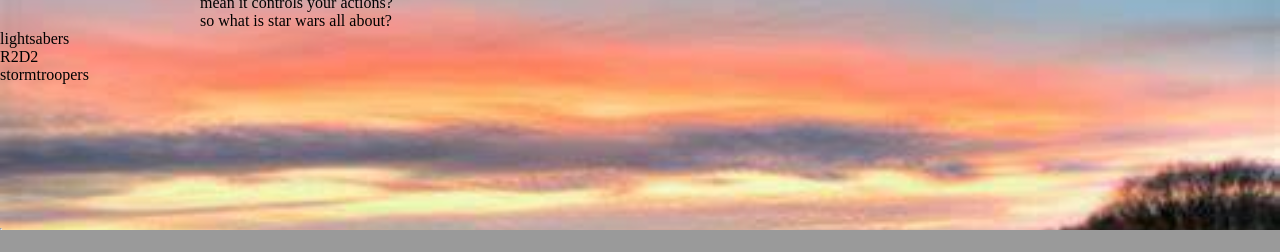
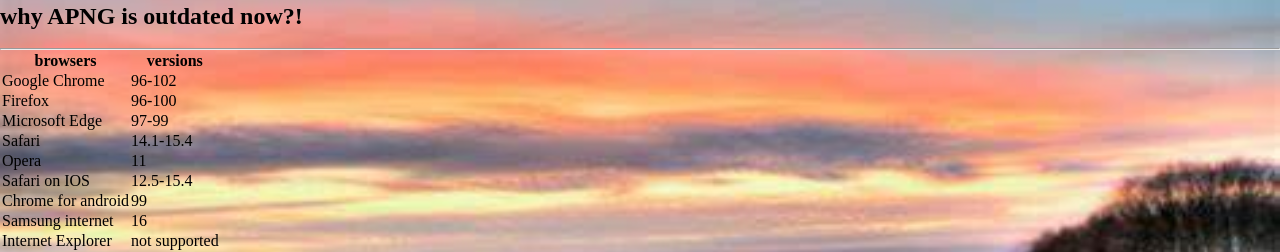
Before and after one commit to thelazyant164/APNG-Simple-Website, a PHP site: page /topic.html in a window 1280 px wide. Shown: the part 1010-1262 px from the top of the page. Before the commit the page ends 1240 px from the top, so only its background shows below. Run offline with PHP 8.4, Linux system fonts and the light colour scheme.

Commit message:
[R] - resolved conflict for topic.html

```diff
--- a/assign1/styles/style.css
+++ b/assign1/styles/style.css
@@ -62,11 +62,6 @@ body {
     overflow-y: scroll;
 }
 
-main{
-  width: 100%;
-  flex: 1;
-}
-
 /* Footer */
 footer{
     background-color: #333;
@@ -100,6 +95,10 @@ p {
   padding-left: 200px;
 }
 
+#bg-container {
+  margin-bottom: 46.6vh;
+}
+
 /*Dark mode implementation*/
 #bg-container h1{
   margin-top: 20px;
@@ -127,6 +126,19 @@ p {
 
 
 /*For quiz.html*/
+
+
+/*Parallax scrolling for images*/
+/*sets scroll properties for whole page*/
+.wrapper{
+  height: 100vh;
+  overflow-x: hidden; /*Disable horizontal scrollbar when scale image*/
+  overflow-y: auto;
+  perspective: 2px;
+}
+
+
+
 /*Dark mode implementation*/
 
 /*By default, light mode is picked ("Dark mode" label is displayed and "Light mode" label is hidden)*/
@@ -165,14 +177,11 @@ p {
 /*CONTAINER*/
 #container{
   background-color: var(--bg);
-  z-index: 1;
   height: auto;
-  width: auto;
+  width: 100%;
 }
 
 form{
-  z-index: 2;
-  padding: 50px 20px;
   height: auto;
   display: flex;
   flex-direction: column;
@@ -210,14 +219,15 @@ form .bubble:nth-child(2n) {
 
 /*BUBBLE*/
 .bubble{
-  z-index: 3;
   flex-grow: 0;
+  margin-left: 3%;
+  margin-right: 3%;
+  margin-bottom: 2%;
   width: 400px;
   border-radius: 20px;
   border: 5px solid purple;
   display: inline-block;
   height: auto;
-  margin: 10px;
   justify-content: left;
   background-color: var(--bubble-bg);
 }
--- a/assign1/topic.html
+++ b/assign1/topic.html
@@ -1,8 +1,15 @@
-<html>
+<!DOCTYPE html>
+<html lang="en">
 	<head>
+		<meta charset="utf-8"/>
+		<meta name="description" content="APNG topic"/>
+		<meta name="keywords" content="APNG, animated portable network graphics, topic"/>
+		<meta name="author" content="Ravish"/>
+		<meta name="viewport" content="width=device-width" initial-scale="1">
+		<title>APNG topic</title>
 		<link href="styles/style.css" rel="stylesheet">
 	</head>
-<!--added header info to page and css link-->
+
 	<body>
 		<input type="checkbox" id="toggleMode">
 		<header>
@@ -20,62 +27,83 @@
 			</nav>
 		</header>
 
+		<main>
 			<h1>APNG rules!</h1>
 			<hr>
-<h2>why APNG rules</h2>
+			<h2>What is it?</h2>
 
 			<P>
-Dantooine. They're on Dantooine. Remember, a Jedi can feel the Force flowing through him. The more you tighten your grip, Tarkin, the more star systems will slip through your fingers. You're all clear, kid. Let's blow this thing and go home!
+			It extends the popular Portable Network Graphics (PNG) file format specification to allow images to be animated similarly to animated GIF files with additional features.
 
-All right. Well, take care of yourself, Han. I guess that's what you're best at, ain't it? In my experience, there is no such thing as luck. Kid, I've flown from one side of this galaxy to the other. I've seen a lot of strange stuff, but I've never seen anything to make me believe there's one all-powerful Force controlling everything. There's no mystical energy field that controls my destiny. It's all a lot of simple tricks and nonsense.
-</p>
+			The first frame of an APNG file is stored as a normal PNG. Since it is an extension of PNG, most standard decoders will be able to display the file without additional work.
 
-<p>
-I need your help, Luke. She needs your help. I'm getting too old for this sort of thing.
-What?! He is here. I care. So, what do you think of her, Han? The more you tighten your grip, Tarkin, the more star systems will slip through your fingers. Ye-ha! Partially, but it also obeys your commands.
+			Basically it is a PNG file with additional chunks of data to allow for animations
 
-I don't know what you're talking about. I am a member of the Imperial Senate on a diplomatic mission to Alderaan--
-Alderaan? I'm not going to Alderaan. I've got to go home. It's late, I'm in for it as it is.
-You are a part of the Rebel Alliance and a traitor! Take her away!
 			</p>
 			<hr>
 
+			<h2>Why does it exist?</h2>
+			<h3>History</h3>
+			<p>It was first developed by Mozilla Corporation in 2004 to store animations needed in UIs (e.g. loading throbbers) to replace MNG animations which were deprecated the year before. MNGs had less functionality than APNGs with a much larger file size due to their decoder, the thing that will read the read and extract headers from the sequence of bytes.</p>
+			<h3>Why isn't it more mainstream?</h3>
+			<p>APNG had a lukewarm reception on release as maintainers on the PNG format debated that their format was strictly a single-image format and it was seen as such in the wider community. The rationale was that applications do not need and will not support multiple images per file due to having separate file formats for animations because a single image and a sequence of images are fundamentally used differently.
+			</p>
+			<p>The only way for a software to correctly distinguish between PNG and APNG is by reading the ancillary chunks which aren’t required to use PNGs, so if a software didn’t know about APNGs, the first frame would show up as a typical PNG.
+			</p>
+			<p>So with the maintainers of the file format against the idea of this implementation and the data of the animation hidden inside ancillary chunks that decoders used in applications could skip, APNG never grew in popularity.
+			</p>
+			<hr>
+			<h2>Features/How does it work?</h2>
+			<h3>File structure</h3>
+			<p>Since the APNG is an extension on the PNG file format, the base structure of the file/datastream is the same.</p>
+			<img src="salt_man.png" alt="idiot man throwing salt around"/>
 			<h2>why APNG is outdated now?!</h2>
-<img src="salt_man.png" alt="idiot man throwing salt around" style="float:right">
-<p>
-I need your help, Luke. She needs your help. I'm getting too old for this sort of thing. Dantooine. They're on Dantooine. Dantooine. They're on Dantooine. Oh God, my uncle. How am I ever gonna explain this?
-
-You don't believe in the Force, do you? But with the blast shield down, I can't even see! How am I supposed to fight? Don't underestimate the Force. You're all clear, kid. Let's blow this thing and go home!
-
-Look, I can take you as far as Anchorhead. You can get a transport there to Mos Eisley or wherever you're going. I need your help, Luke. She needs your help. I'm getting too old for this sort of thing.
-
-What good is a reward if you ain't around to use it? Besides, attacking that battle station ain't my idea of courage. It's more like…suicide. You are a part of the Rebel Alliance and a traitor! Take her away!
-
-You don't believe in the Force, do you? Remember, a Jedi can feel the Force flowing through him. Leave that to me. Send a distress signal, and inform the Senate that all on board were killed. All right. Well, take care of yourself, Han. I guess that's what you're best at, ain't it?
-</p>
-
-<p>
-Hey, Luke! May the Force be with you. Alderaan? I'm not going to Alderaan. I've got to go home. It's late, I'm in for it as it is. Remember, a Jedi can feel the Force flowing through him. Partially, but it also obeys your commands.
-
-I have traced the Rebel spies to her. Now she is my only link to finding their secret base. I can't get involved! I've got work to do! It's not that I like the Empire, I hate it, but there's nothing I can do about it right now. It's such a long way from here.
-
-Leave that to me. Send a distress signal, and inform the Senate that all on board were killed. Hokey religions and ancient weapons are no match for a good blaster at your side, kid. You mean it controls your actions?
-</p>
-<p>
-so what is star wars all about?
-<ol>
-  <li>lightsabers</li>
-  <li>R2D2</li>
-  <li>stormtroopers</li>
-</ol>
-<br>
-<br>
-<br>
-<br>
-<br>
-<br>
-<br>
 			<br>
 
 			<hr>
+
 			<table>
+			<tr>
+				<th>browsers</th>
+				<th>versions</th>
+			</tr>
+			<tr>
+				<td>Google Chrome</td>
+				<td>96-102</td>
+			</tr>
+			<tr>
+				<td>Firefox</td>
+				<td>96-100</td>
+			</tr>
+			<tr>
+				<td>Microsoft Edge</td>
+				<td>97-99</td>
+			</tr>
+			<tr>
+				<td>Safari</td>
+				<td>14.1-15.4</td>
+			</tr>
+			<tr>
+				<td>Opera</td>
+				<td>11</td>
+			</tr>
+			<tr>
+				<td>Safari on IOS</td>
+				<td>12.5-15.4</td>
+			</tr>
+			<tr>
+				<td>Chrome for android</td>
+				<td>99</td>
+			</tr>
+			<tr>
+				<td>Samsung internet</td>
+				<td>16</td>
+			</tr>
+			<tr>
+				<td>Internet Explorer</td> <!--are we gonna highlight cell red?-->
+				<td>not supported</td>
+			</tr>
+			</table>
+		</main>
+	</body>
+</html>
```
Also changed, not shown: assign1/quiz.html (+15 -0 lines). Lines whose indentation alone changed are shown as unchanged.
